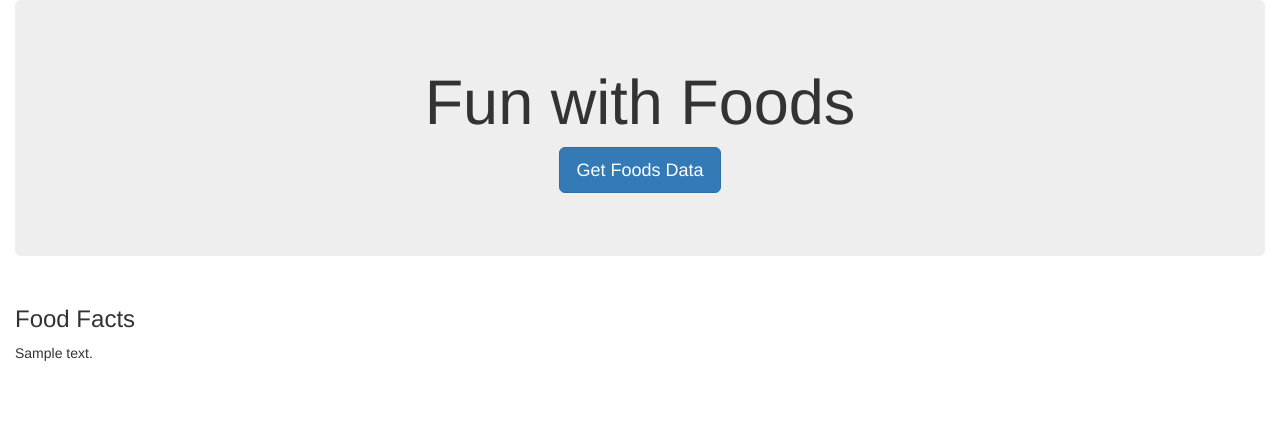
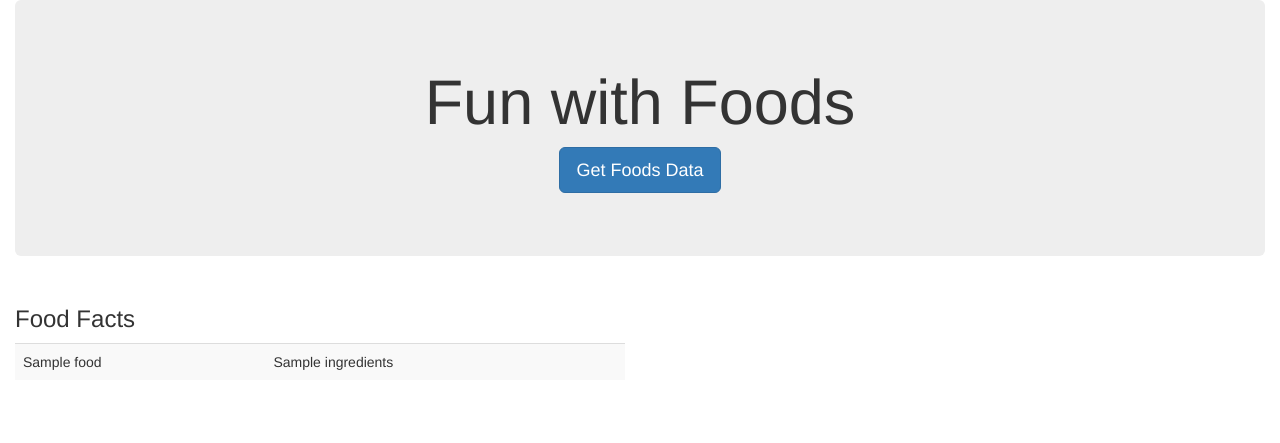
Before and after one commit to reginesgit/Nutritional-Analysis-of-USDA-Foods, a Flask app: page / in a window 1280 px wide. Shown: the top 443 px of the page. Run offline with Flask 2, Linux system fonts and the light colour scheme; a database or web service that is not in the repository returns one stand-in record (values such as "Sample title"); some libraries are stand-ins or nearby versions.

Commit message:
Table rendering with get foods button!

```diff
--- a/app.py
+++ b/app.py
@@ -14,10 +14,12 @@ collection = mongo.db.data
 def home():
 
     # Find one record of data from the mongo database
-    site_data = mongo.db.collection.find_one()
+    site_data = collection.find_one()
+
+    print(site_data)
 
     # Return template and data
-    return render_template("index.html", foods=site_data)
+    return render_template("index.html", foods_obj=site_data)
 
 
 # Route that will trigger the scrape function
--- a/templates/index.html
+++ b/templates/index.html
@@ -29,7 +29,14 @@
   </div>
   <div class="col-md-6">
     <h3 >Food Facts</h3>
-    <p > {{foods.description | safe }} </p>
+    <table class="table table-striped">
+    {% for food in foods_obj.foods %}
+    <tr>
+    <td>{{food.brandName}}</td>
+    <td>{{food.ingredients}}</td>
+    </tr>
+    {% endfor %}
+  </table>
   </div>
 
 
```
Also changed, not shown: get_foods.py (+17 -4 lines).
